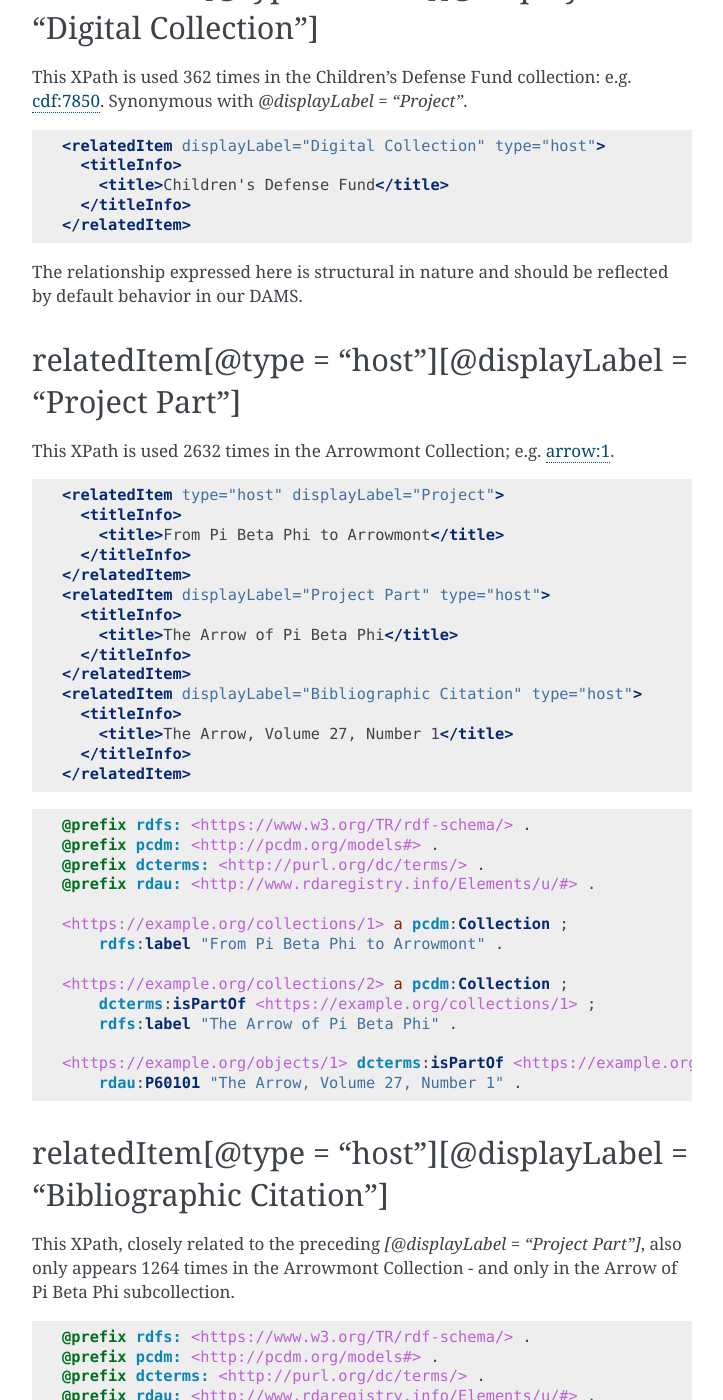
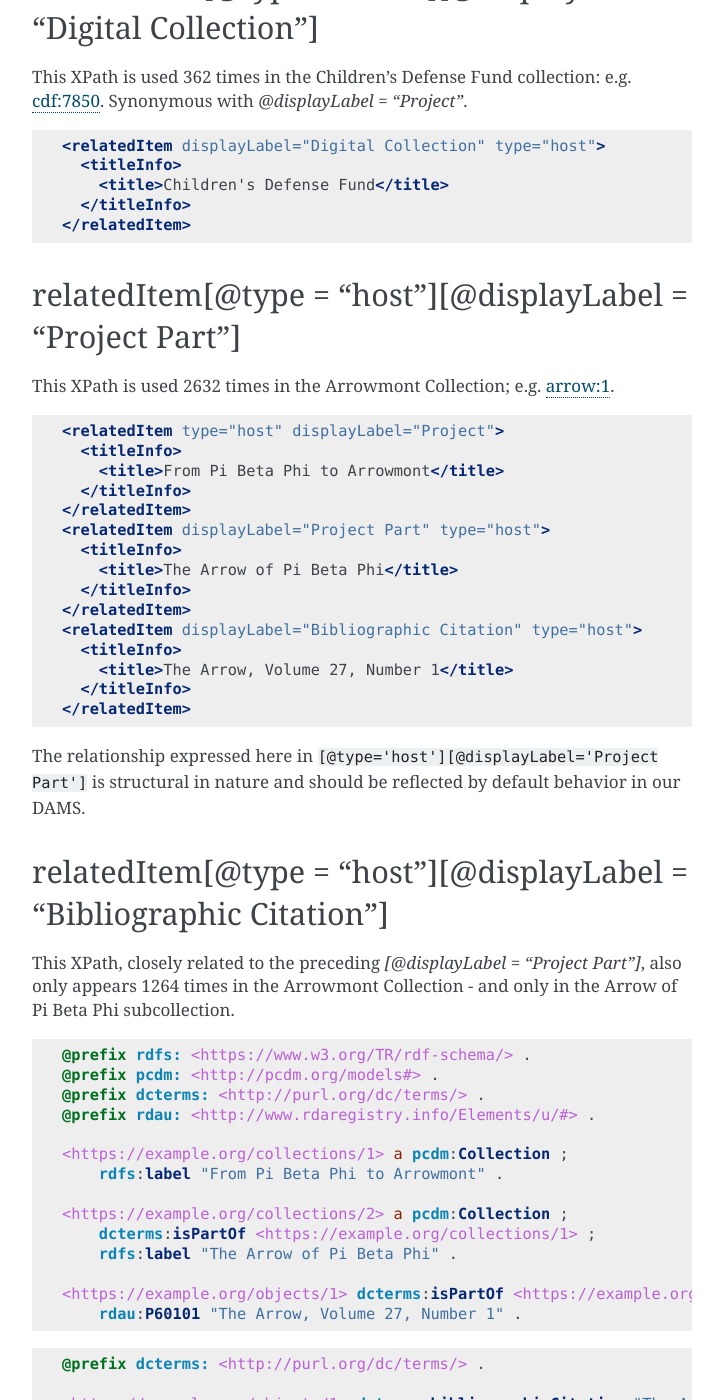
Before and after one commit to UTKcataloging/mods_to_rdf, a Sphinx documentation site: the page built from docs/source/top_level_elements/relatedItem.rst, in a window 1280 px wide and 1400 px high, scrolled down 1841 px. Shown: the whole window, without its empty margins (388-1111 px from the left). Built offline with Sphinx 7.4.7, drawn with Linux system fonts in a browser that asks for light colours; formulas are drawn with MathJax 3; some of the changed text lies outside the part shown.

Commit message:
Update `relatedItem[@type='host'][@displayLabel='Project Part']` turtle example; and add a new turtle example for `[@displayLabel='Bibliographic Citation']`

```diff
--- a/docs/source/top_level_elements/relatedItem.rst
+++ b/docs/source/top_level_elements/relatedItem.rst
@@ -89,7 +89,7 @@
       </titleInfo>
     </relatedItem>
 
-The relationship expressed here is structural in nature and should be reflected by default behavior in our DAMS.
+
 
 relatedItem[@type = "host"][@displayLabel = "Project Part"]
 -----------------------------------------------------------
@@ -114,22 +114,7 @@
       </titleInfo>
     </relatedItem>
 
-.. code-block:: turtle
-
-    @prefix rdfs: <https://www.w3.org/TR/rdf-schema/> .
-    @prefix pcdm: <http://pcdm.org/models#> .
-    @prefix dcterms: <http://purl.org/dc/terms/> .
-    @prefix rdau: <http://www.rdaregistry.info/Elements/u/#> .
-
-    <https://example.org/collections/1> a pcdm:Collection ;
-        rdfs:label "From Pi Beta Phi to Arrowmont" .
-
-    <https://example.org/collections/2> a pcdm:Collection ;
-        dcterms:isPartOf <https://example.org/collections/1> ;
-        rdfs:label "The Arrow of Pi Beta Phi" .
-
-    <https://example.org/objects/1> dcterms:isPartOf <https://example.org/collections/2> ;
-        rdau:P60101 "The Arrow, Volume 27, Number 1" .
+The relationship expressed here in :code:`[@type='host'][@displayLabel='Project Part']` is structural in nature and should be reflected by default behavior in our DAMS.
 
 relatedItem[@type = "host"][@displayLabel = "Bibliographic Citation"]
 ---------------------------------------------------------------------
@@ -152,6 +137,12 @@
 
     <https://example.org/objects/1> dcterms:isPartOf <https://example.org/collections/2> ;
         rdau:P60101 "The Arrow, Volume 27, Number 1" .
+
+.. code-block:: turtle
+
+    @prefix dcterms: <http://purl.org/dc/terms/> .
+
+    <https://example.org/objects/1> dcterms:bibliographicCitation "The Arrow, Volume 27, Number 1" .
 
 relatedItem[@type = "host"][@displayLabel = "Is Part Of"]
 ---------------------------------------------------------
```
